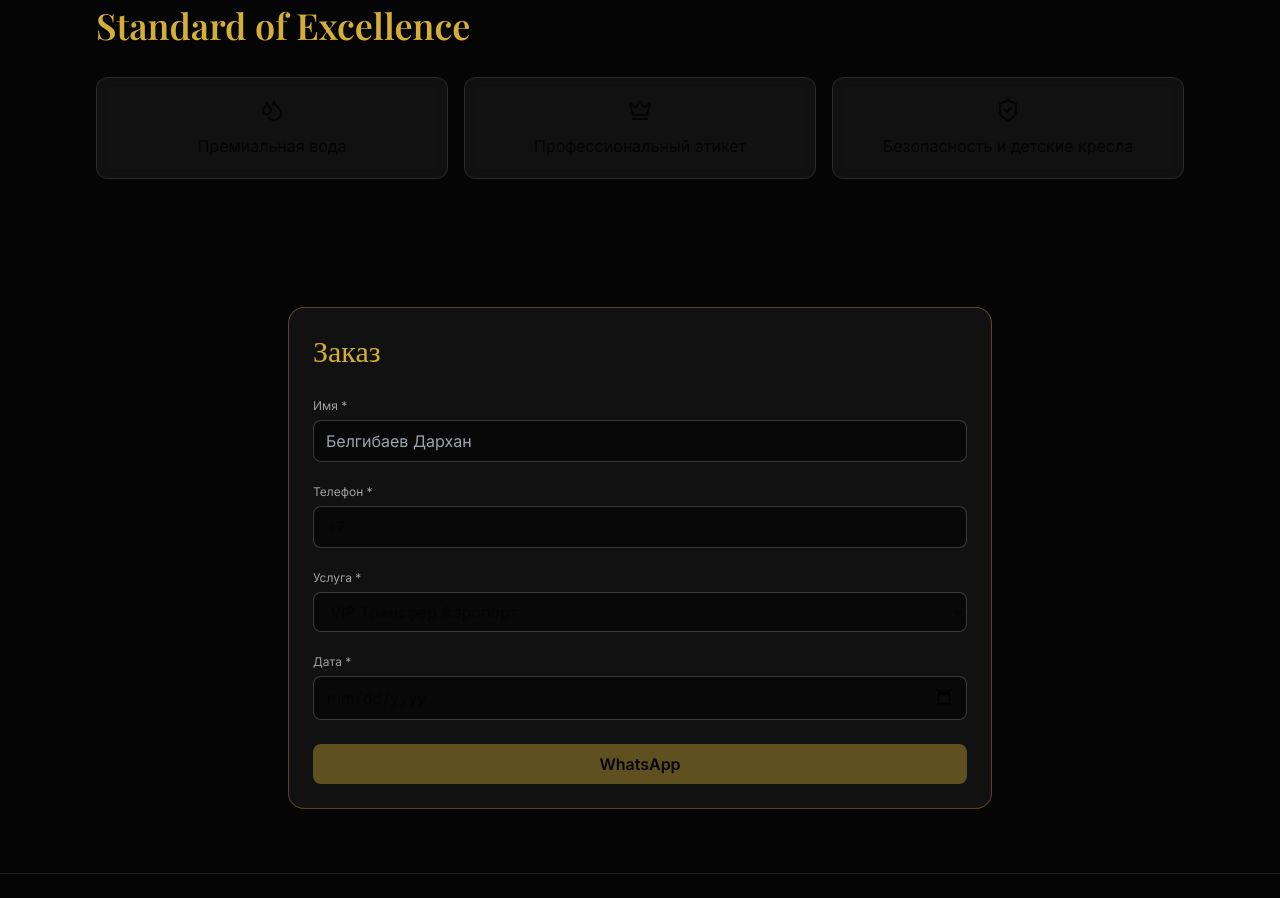
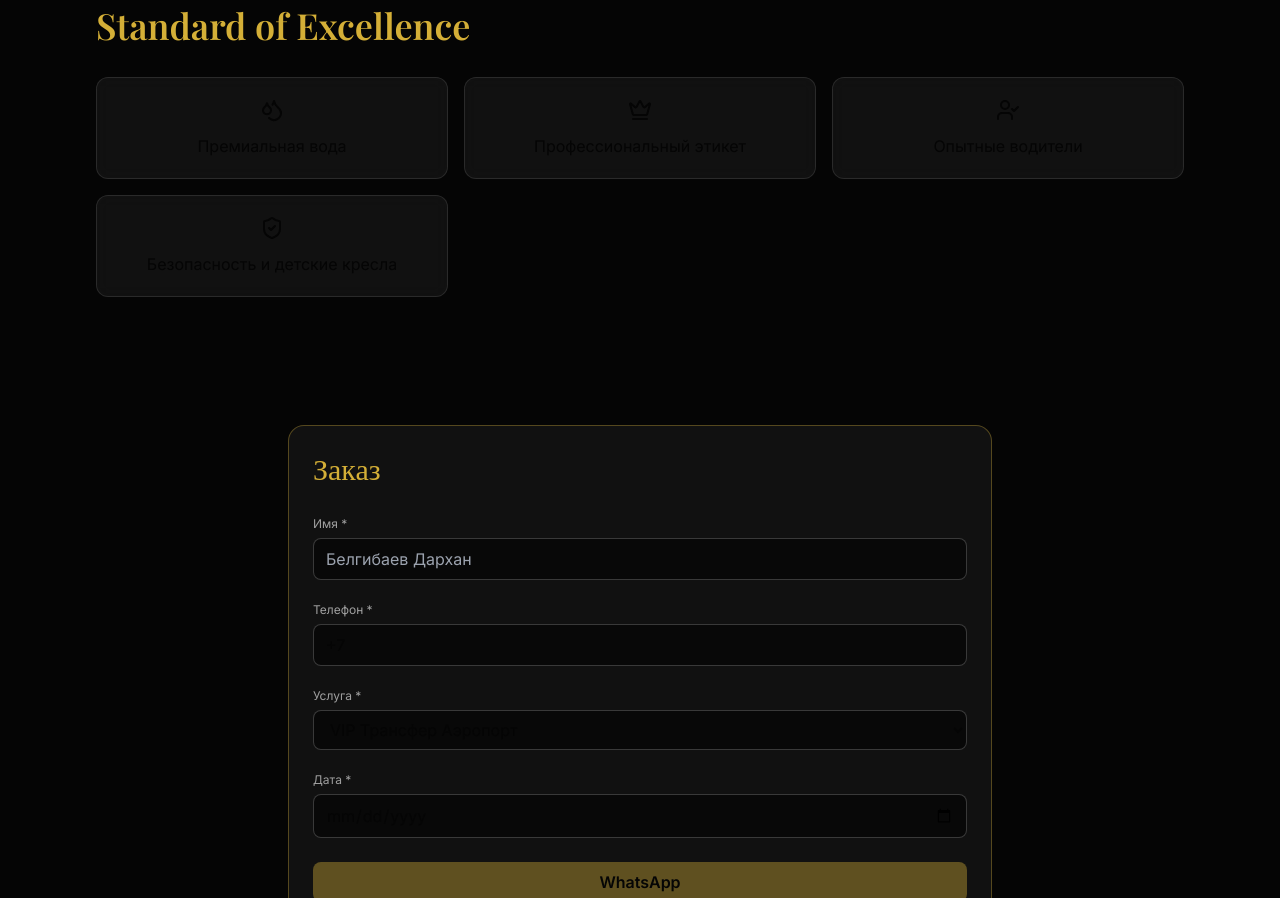
Before and after one commit to Alibek0301/TransferPro, a React (Vite) app: page / in a window 1280 px wide. Shown: the part 1300-2198 px from the top of the page. Built offline with nearby package versions, Linux system fonts and the light colour scheme.

Commit message:
Feat: Add 'Опытные водители' to standards

```diff
--- a/src/App.jsx
+++ b/src/App.jsx
@@ -16,6 +16,7 @@ const services = [
 const standards = [
   { title: 'Премиальная вода', icon: Droplets },
   { title: 'Профессиональный этикет', icon: Crown },
+  { title: 'Опытные водители', icon: UserCheck },
   { title: 'Безопасность и детские кресла', icon: ShieldCheck },
 ]
 
```
